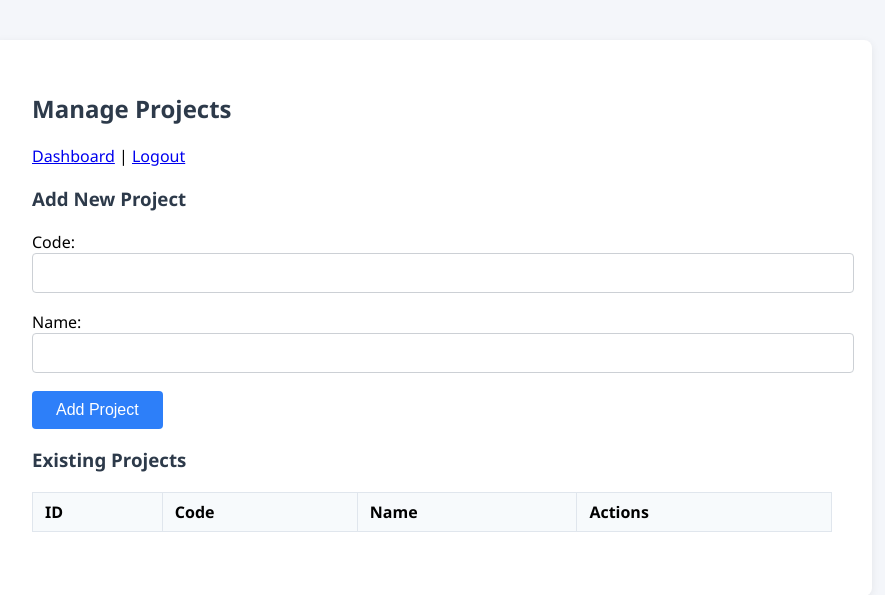
After one commit to Tellesy/invoice-maker-lite, a Flask app: page /admin/projects in a window 1280 px wide. The commit adds this page. Shown: the top 595 px of the page, without its empty margins (208-1093 px from the left). Run offline with Flask 3, Linux system fonts and the light colour scheme; the visitor is signed in with stand-in values (Sample User, id 1); data comes from the database, SQL or seed files in the repository; data that the repository does not hold is empty.

Commit message:
feat: add project management functionality with CRUD operations and UI updates

```diff
--- a/app.py
+++ b/app.py
@@ -201,6 +201,46 @@ def admin_company():
         return redirect(url_for('admin_company'))
     return render_template('admin_company.html', info=info)
 
+@app.route('/admin/projects', methods=['GET', 'POST'])
+@admin_required
+def admin_projects():
+    from models import Project
+    if request.method == 'POST':
+        action = request.form.get('action')
+        if action == 'add':
+            code = request.form.get('code', '').strip()
+            name = request.form.get('name', '').strip()
+            if code and name:
+                if not Project.query.filter_by(code=code).first():
+                    project = Project(code=code, name=name)
+                    db.session.add(project)
+                    db.session.commit()
+                else:
+                    flash('Project code already exists.', 'error')
+            else:
+                flash('Both code and name are required.', 'error')
+        elif action == 'edit':
+            project_id = request.form.get('project_id', type=int)
+            code = request.form.get('code', '').strip()
+            name = request.form.get('name', '').strip()
+            project = Project.query.get(project_id)
+            if project and code and name:
+                project.code = code
+                project.name = name
+                db.session.commit()
+            else:
+                flash('Invalid project or missing data.', 'error')
+        elif action == 'delete':
+            project_id = request.form.get('project_id', type=int)
+            project = Project.query.get(project_id)
+            if project:
+                db.session.delete(project)
+                db.session.commit()
+            else:
+                flash('Project not found.', 'error')
+    projects = Project.query.order_by(Project.id).all()
+    return render_template('admin_projects.html', projects=projects)
+
 # --- Dashboard ---
 @app.route('/')
 @login_required
--- /dev/null
+++ b/templates/admin_projects.html
@@ -0,0 +1,43 @@
+{% extends 'base.html' %}
+{% block content %}
+<h2>Manage Projects</h2>
+<p><a href="{{ url_for('dashboard') }}">Dashboard</a> | <a href="{{ url_for('logout') }}">Logout</a></p>
+
+<!-- Add Project Form -->
+<h3>Add New Project</h3>
+<form method="post" action="{{ url_for('admin_projects') }}">
+    <input type="hidden" name="action" value="add">
+    <label>Code: <input type="text" name="code" required></label><br>
+    <label>Name: <input type="text" name="name" required></label><br>
+    <button type="submit">Add Project</button>
+</form>
+
+<!-- List Projects -->
+<h3>Existing Projects</h3>
+<table>
+    <thead>
+        <tr><th>ID</th><th>Code</th><th>Name</th><th>Actions</th></tr>
+    </thead>
+    <tbody>
+    {% for project in projects %}
+        <tr>
+            <form method="post" action="{{ url_for('admin_projects') }}">
+                <input type="hidden" name="action" value="edit">
+                <input type="hidden" name="project_id" value="{{ project.id }}">
+                <td>{{ project.id }}</td>
+                <td><input type="text" name="code" value="{{ project.code }}" required></td>
+                <td><input type="text" name="name" value="{{ project.name }}" required></td>
+                <td>
+                    <button type="submit">Save</button>
+            </form>
+            <form method="post" action="{{ url_for('admin_projects') }}" style="display:inline">
+                <input type="hidden" name="action" value="delete">
+                <input type="hidden" name="project_id" value="{{ project.id }}">
+                <button type="submit" onclick="return confirm('Delete this project?')">Delete</button>
+            </form>
+                </td>
+        </tr>
+    {% endfor %}
+    </tbody>
+</table>
+{% endblock %}
--- a/templates/dashboard.html
+++ b/templates/dashboard.html
@@ -8,6 +8,7 @@
     {% if user.is_admin %}
         <a href="{{ url_for('admin_users') }}">User Management</a> |
         <a href="{{ url_for('admin_company') }}">Company Info</a> |
+        <a href="{{ url_for('admin_projects') }}">Project Management</a> |
     {% endif %}
     <a href="{{ url_for('logout') }}">Logout</a>
 </p>
--- a/templates/invoices.html
+++ b/templates/invoices.html
@@ -18,7 +18,7 @@
         <tr>
             <td>{{ invoice.id }}</td>
             <td>{{ invoice.date }}</td>
-            <td>{{ invoice.contact.full_name }}</td>
+            <td>-</td>
             <td>{{ invoice.project_code or '-' }}</td>
             <td>{{ invoice.currency }}</td>
             <td>
```
Also changed, not shown: templates/invoice_print.html (+2 -5 lines).
